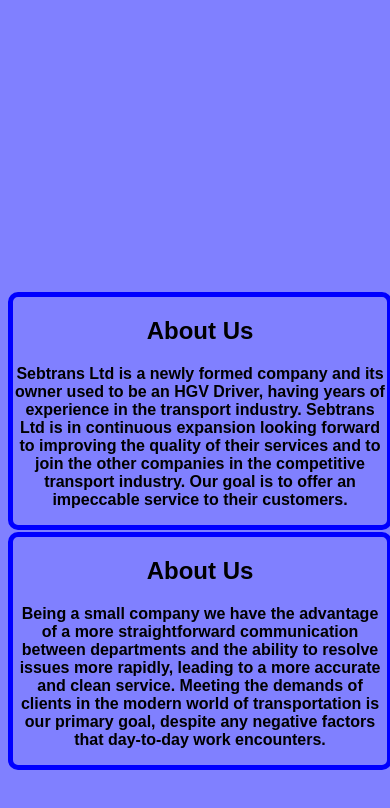
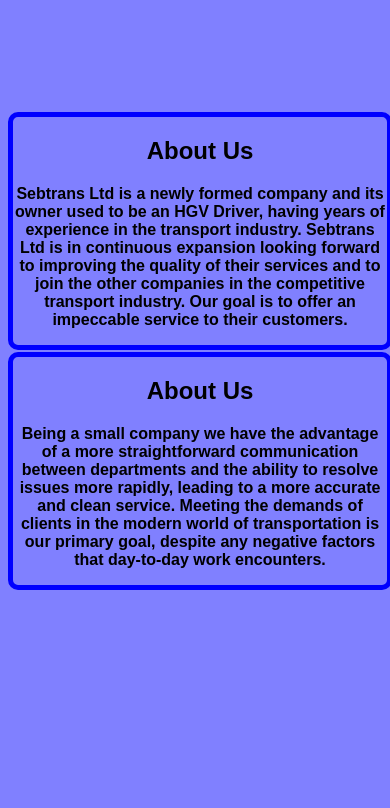
Before and after one commit to Code-Institute-Submissions/stream-one-project-1, a website: page templates/aboutus.html in a window 390 px wide. Drawn offline with Linux system fonts and the light colour scheme; files that its build step writes are made by us from their sources.

Commit message:
media query fixes

```diff
--- a/style.css
+++ b/style.css
@@ -132,8 +132,8 @@
   		display: none;
   	}
   	body {
-  		padding-top: 250px;
-  		padding-bottom: 200px;
+  		padding-top: 70px;
+  		padding-bottom: 70px;
   	}
   	#calcwrapper {
   		display: none;
@@ -141,4 +141,7 @@
   	.sidebox {
   		width: 100%;
   	}
+  	.nav>li {
+  		display: inline-block;
+  	}
 }
```
